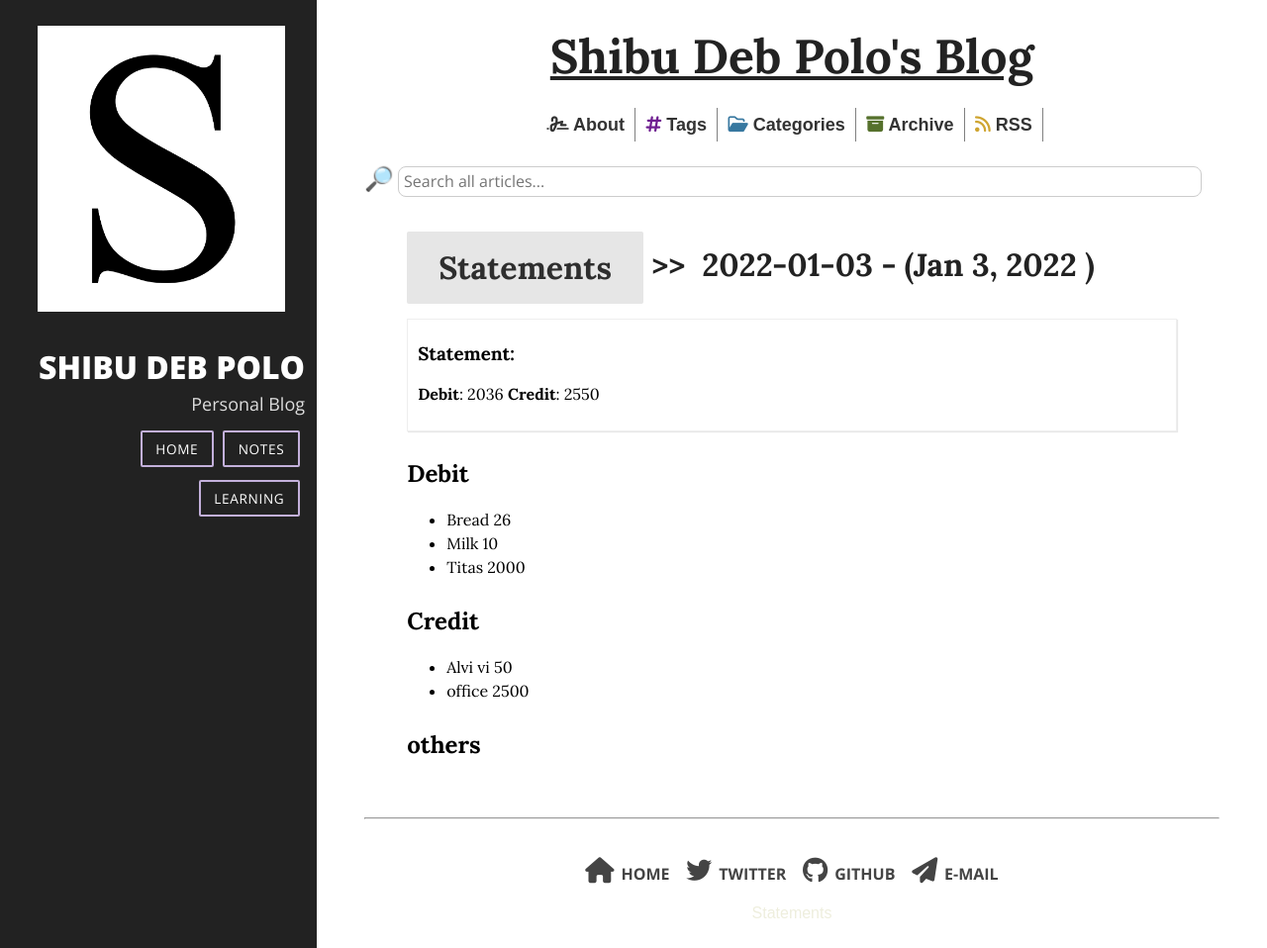
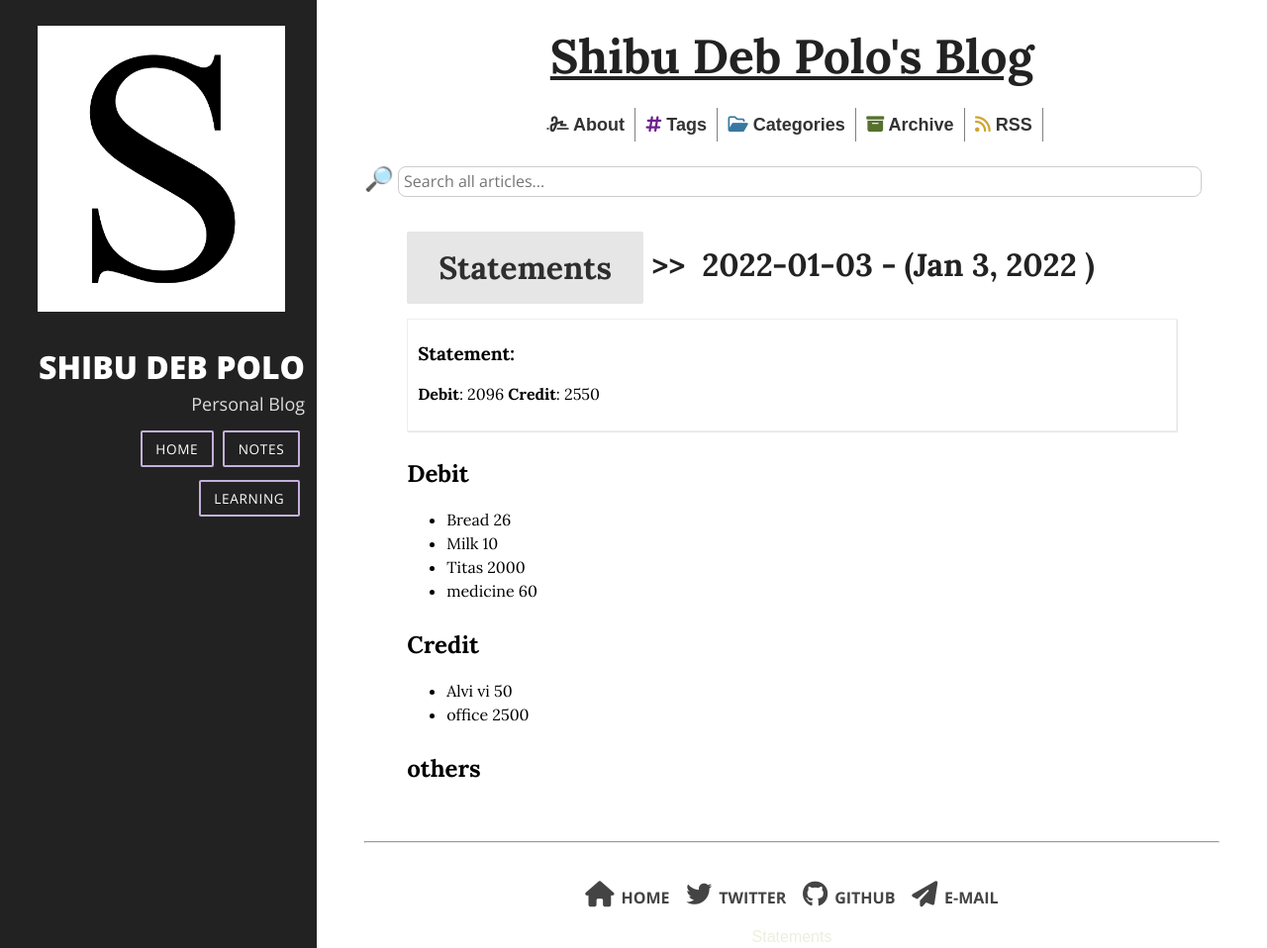
Before and after one commit to polodev/daily-dose, a Jekyll site: the page built from _statements/2022-01-03.md, in a window 1280 px wide and 958 px high. Shown: the whole window at 99% size. Built offline with Jekyll 4.4.1, drawn with Linux system fonts in a browser that asks for light colours; nearby versions of some CDN libraries.

Commit message:
--updated--

```diff
--- a/_statements/2022-01-03.md
+++ b/_statements/2022-01-03.md
@@ -1,6 +1,6 @@
 ---
 title: 2022-01-03
-debit: 2036
+debit: 2096
 credit: 2550
 ---
 
@@ -8,6 +8,7 @@ credit: 2550
 * Bread 26
 * Milk 10
 * Titas 2000
+* medicine 60
 
 ## Credit
 * Alvi vi 50
```
